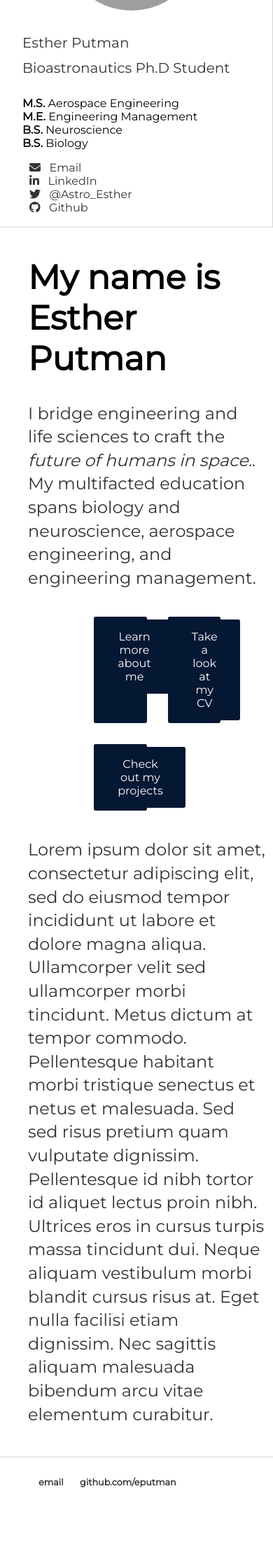
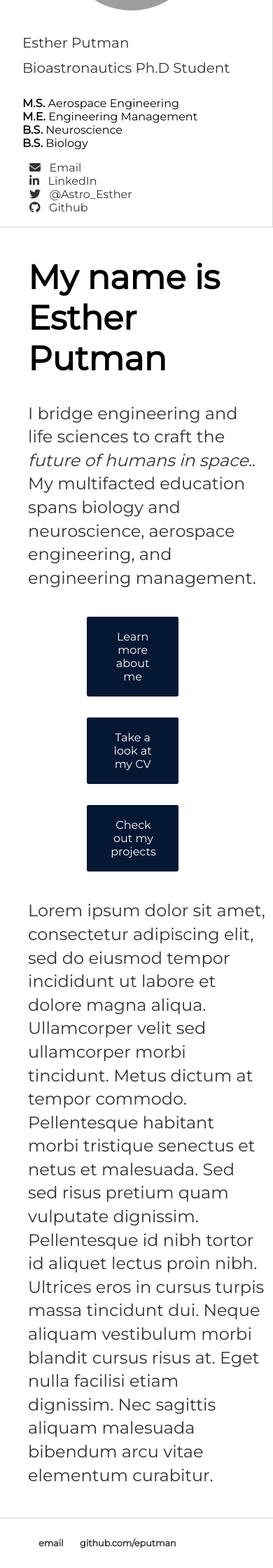
Before and after one commit to eputman/eputman.github.io, a Jekyll site: the page built from index.html, in a window 390 px wide. Shown: the part 593-2833 px from the top of the page at 70% size. Built offline with Jekyll 4.4.1, drawn with Linux system fonts in a browser that asks for light colours; nearby versions of some CDN libraries; before the commit the page ends 2746 px from its top, so only the background shows below that; grey boxes are pictures that could not be loaded.

Commit message:
Update main.css

```diff
--- a/css/main.css
+++ b/css/main.css
@@ -280,10 +280,9 @@ ul.posts li {
 	}
 .flex-container {
 	flex-wrap: wrap;
-	margin-left: 100px;
+	margin-left: 90px;
 	}
 .flex-container .box {
-  width: 30%;
   margin: 15px;
 }
  /* Profile Picture */
```
